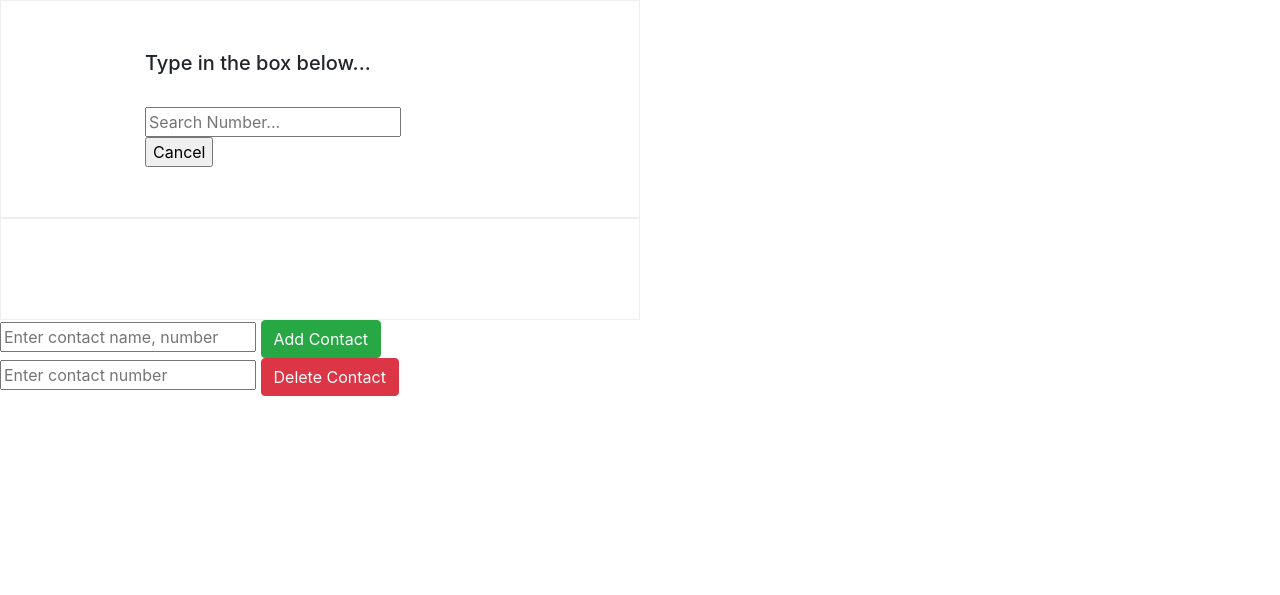
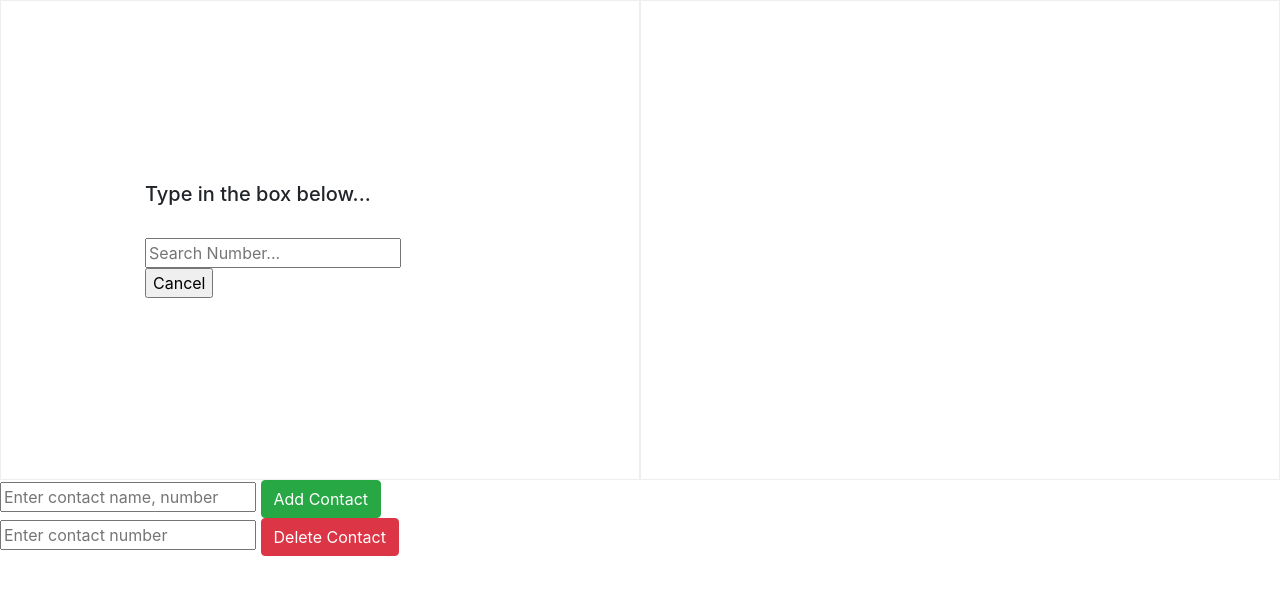
Before and after one commit to Vidit-jindal/Trie, a PHP site: page / in a window 1280 px wide. Shown: the part 61-656 px from the top of the page. Run offline with PHP 8.4, Linux system fonts and the light colour scheme.

Commit message:
Update style.css

```diff
--- a/style.css
+++ b/style.css
@@ -9,3 +9,11 @@ body {
     align-content: center;
     border: 1px solid #eeeeee;
 }
+
+#container{
+    width: 100%;
+    height: 60%;
+    background-color: white;
+    display: flex;
+    margin: 0 auto;
+}
```
